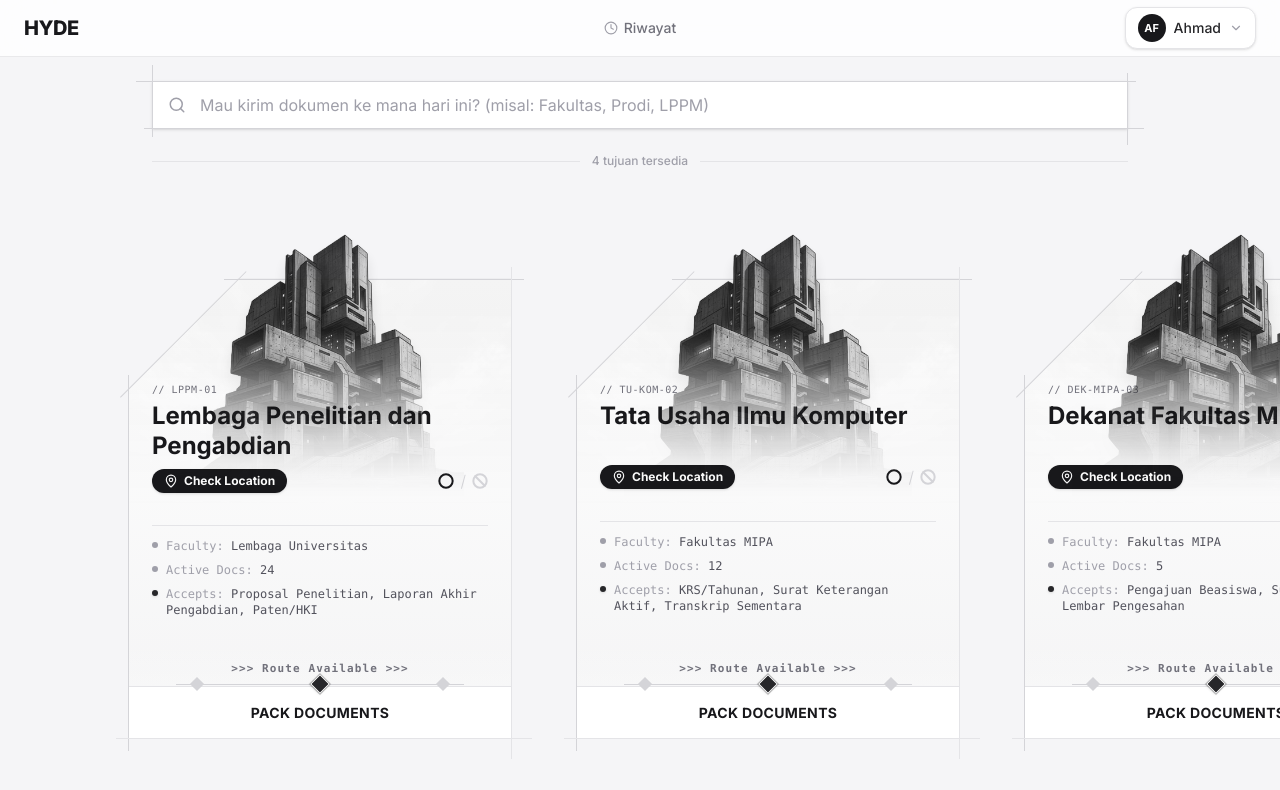
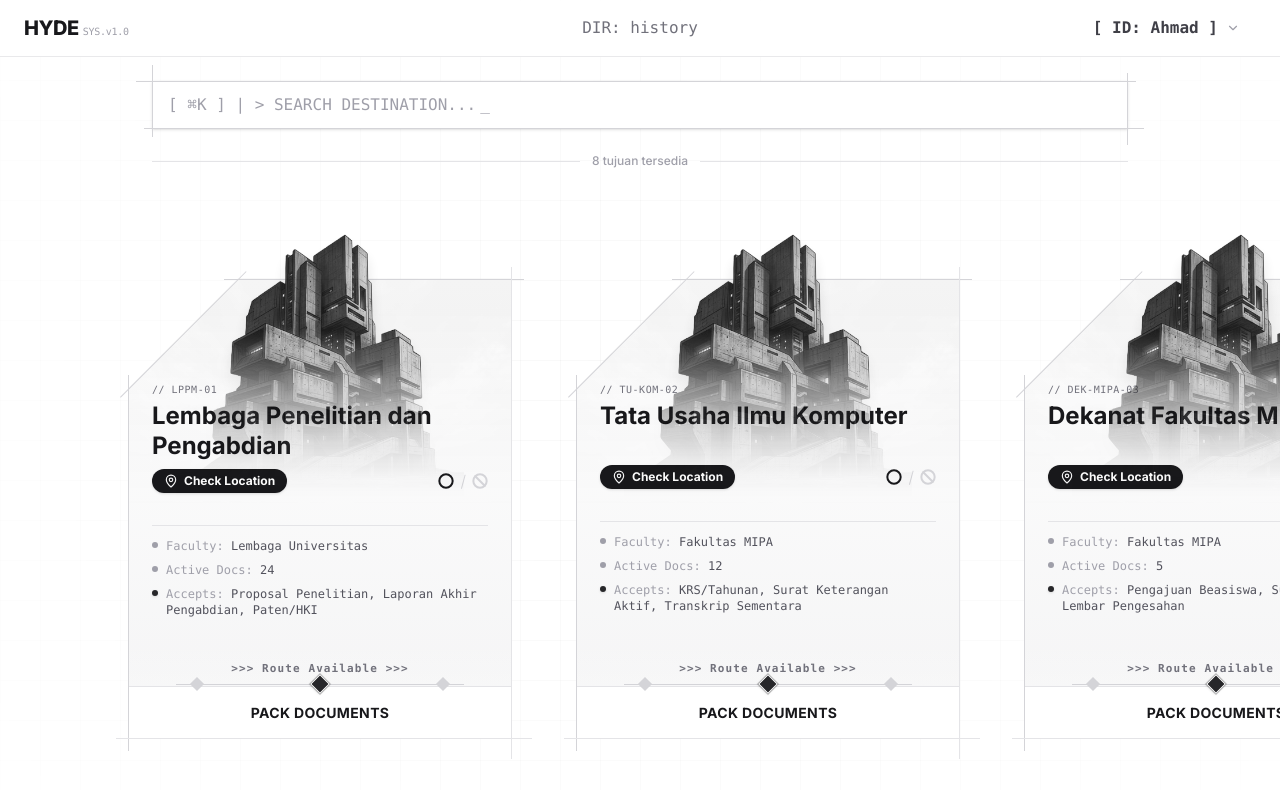
Before and after one commit to walahow/HYDE, a Next.js app: page / in a window 1280 px wide. Shown: the top 790 px of the page. Built offline with nearby package versions, Linux system fonts and the light colour scheme.

Commit message:
navbar n searchbar typa shytes

```diff
--- a/app/globals.css
+++ b/app/globals.css
@@ -97,3 +97,12 @@ body {
   backface-visibility: hidden;
   will-change: opacity, transform;
 }
+
+@keyframes terminal-blink {
+  0%, 100% { opacity: 1; }
+  50% { opacity: 0; }
+}
+
+.animate-terminal-blink {
+  animation: terminal-blink 1s step-end infinite;
+}
--- a/app/page.tsx
+++ b/app/page.tsx
@@ -1,12 +1,14 @@
 "use client";
 
 import { useState, useEffect, useRef } from "react";
-import { Search, Building2, ChevronRight, FileText } from "lucide-react";
+import { Building2, ChevronRight, FileText } from "lucide-react";
 import TopNavbar from "@/components/ui/TopNavbar";
 import DestinationCard from "@/components/ui/DestinationCard";
 import { destinations } from "@/lib/dummy-data";
 import type { UserProfile } from "@/lib/types";
 import Lenis from "lenis";
+import { InteractiveGridPattern } from "@/components/magicui/interactive-grid-pattern";
+import { cn } from "@/lib/utils";
 
 const currentUser: UserProfile = {
   name: "Ahmad Fauzan",
@@ -19,6 +21,19 @@ export default function DashboardMahasiswaPage() {
   const [query, setQuery] = useState("");
   const wrapperRef = useRef<HTMLDivElement>(null);
   const contentRef = useRef<HTMLDivElement>(null);
+  const searchInputRef = useRef<HTMLInputElement>(null);
+
+  useEffect(() => {
+    const handleKeyDown = (e: KeyboardEvent) => {
+      // CMD + K or CTRL + K
+      if (e.key === "k" && (e.metaKey || e.ctrlKey)) {
+        e.preventDefault();
+        searchInputRef.current?.focus();
+      }
+    };
+    document.addEventListener("keydown", handleKeyDown);
+    return () => document.removeEventListener("keydown", handleKeyDown);
+  }, []);
 
   const filtered = destinations.filter(
     (d) =>
@@ -32,6 +47,7 @@ export default function DashboardMahasiswaPage() {
     const lenis = new Lenis({
       wrapper: wrapperRef.current,
       content: contentRef.current,
+      eventsTarget: window,
       orientation: "horizontal",
       gestureOrientation: "vertical", // Map vertical scroll to horizontal
       smoothWheel: true,
@@ -54,11 +70,26 @@ export default function DashboardMahasiswaPage() {
   }, []);
 
   return (
-    <div className="h-screen w-full flex flex-col overflow-hidden bg-[#f5f5f7]">
+    <div className="relative h-screen w-full flex flex-col overflow-hidden bg-white">
+      {/* Background Interactive Grid */}
+      <div className="absolute inset-0 z-0">
+        <InteractiveGridPattern
+          className={cn(
+            "[mask-image:radial-gradient(900px_circle_at_center,white,transparent)]"
+          )}
+          width={40}
+          height={40}
+          squaresClassName="hover:fill-black/10"
+        />
+      </div>
+
+      <div className="pointer-events-none absolute inset-0 z-10 flex flex-col">
+        <div className="pointer-events-auto shrink-0">
           <TopNavbar user={currentUser} />
+        </div>
 
         {/* Search Header Container - Constrained Width */}
-      <div className="mx-auto w-full max-w-5xl px-6 pt-6 pb-2 shrink-0">
+        <div className="pointer-events-auto mx-auto w-full max-w-5xl px-6 pt-6 pb-2 shrink-0">
           {/* Search bar Area */}
           <div className="relative mb-6 inline-block w-full">
             {/* Custom borders for extended intersecting lines on the search bar */}
@@ -72,17 +103,23 @@ export default function DashboardMahasiswaPage() {
             {/* Bottom border: less overshoot left (bottom-left), more right (bottom-right) */}
             <div className="absolute bottom-0 -left-2 -right-4 h-px bg-zinc-300 z-10" />
 
-          <Search
-            size={18}
-            className="pointer-events-none absolute left-4 top-1/2 -translate-y-1/2 text-zinc-400 z-20"
-          />
             <input
+              ref={searchInputRef}
               type="text"
               value={query}
               onChange={(e) => setQuery(e.target.value)}
-            placeholder="Mau kirim dokumen ke mana hari ini? (misal: Fakultas, Prodi, LPPM)"
-            className="w-full relative z-0 rounded-none bg-white py-3 pl-12 pr-4 text-base text-zinc-900 shadow-sm placeholder:text-zinc-400 focus:outline-none focus:bg-zinc-50 transition-colors"
+              className="w-full relative z-0 rounded-none bg-white py-3 pl-4 pr-4 text-base text-zinc-900 shadow-sm focus:outline-none focus:bg-zinc-50 transition-colors font-mono font-light"
             />
+            {/* Custom placeholder overlay with animation */}
+            {!query && (
+              <div
+                className="pointer-events-none absolute left-4 top-1/2 -translate-y-1/2 text-zinc-400 z-10 font-mono font-light text-base flex items-center"
+                aria-hidden="true"
+              >
+                [ ⌘K ] | &gt; SEARCH DESTINATION...
+                <span className="animate-terminal-blink ml-1">_</span>
+              </div>
+            )}
           </div>
 
           {/* Divider */}
@@ -93,20 +130,23 @@ export default function DashboardMahasiswaPage() {
             </span>
             <div className="h-px flex-1 bg-zinc-200" />
           </div>
-      </div>
+        </div >
 
         {/* Full-width Cards Container Area - Drives Horizontal Scrolling */}
-      {filtered.length === 0 ? (
-        <div className="flex-1 flex flex-col items-center pt-16">
+        {
+          filtered.length === 0 ? (
+            <div className="pointer-events-none flex-1 flex flex-col items-center pt-16">
+              <div className="pointer-events-auto flex flex-col items-center">
                 <FileText size={40} className="mb-3 text-zinc-300" />
                 <p className="text-sm text-zinc-500">
                   Tidak ada tujuan yang cocok dengan pencarian Anda.
                 </p>
               </div>
+            </div>
           ) : (
             <div
               ref={wrapperRef}
-          className="flex-1 w-full overflow-hidden self-stretch pb-4 pt-16"
+              className="pointer-events-none flex-1 w-full overflow-hidden self-stretch pb-4 pt-16"
             >
               {/* This content ref holds the wide array of cards and physically scrolls left/right. Aligned to bottom to use more space. */}
               <div
@@ -114,8 +154,8 @@ export default function DashboardMahasiswaPage() {
                 className="flex flex-nowrap h-full items-center gap-16 px-[10vw] sm:px-24 xl:px-32 pr-[30vw] w-max pb-2"
               >
                 {filtered.map((dest) => (
+                  <div key={dest.id} className="pointer-events-auto shrink-0 group">
                     <DestinationCard
-                key={dest.id}
                       id={dest.id}
                       categoryCode={dest.categoryCode}
                       name={dest.name}
@@ -124,10 +164,13 @@ export default function DashboardMahasiswaPage() {
                       status={dest.status}
                       acceptedDocuments={dest.acceptedDocuments}
                     />
+                  </div>
                 ))}
               </div>
             </div>
-      )}
+          )
+        }
+      </div>
     </div>
   );
 }
--- /dev/null
+++ b/components/magicui/interactive-grid-pattern.tsx
@@ -0,0 +1,133 @@
+"use client";
+
+import { cn } from "@/lib/utils";
+import React, { useState, useRef, useCallback } from "react";
+
+interface InteractiveGridPatternProps extends React.SVGProps<SVGSVGElement> {
+    width?: number;
+    height?: number;
+    className?: string;
+    squaresClassName?: string;
+}
+
+interface TrailItem {
+    id: string;
+    x: number;
+    y: number;
+}
+
+/**
+ * HIGH PERFORMANCE InteractiveGridPattern with Trail Effect
+ * Uses SVG Pattern for the grid lines and a single snapping rect for the hover effect.
+ * This reduces DOM elements from ~20,000+ to just a few, ensuring 60fps responsiveness.
+ */
+export function InteractiveGridPattern({
+    width = 40,
+    height = 40,
+    className,
+    squaresClassName,
+    ...props
+}: InteractiveGridPatternProps) {
+    const [trail, setTrail] = useState<TrailItem[]>([]);
+    const containerRef = useRef<SVGSVGElement>(null);
+    const lastPos = useRef<{ x: number; y: number } | null>(null);
+
+    const handleMouseMove = (event: React.MouseEvent<SVGSVGElement>) => {
+        if (!containerRef.current) return;
+        const rect = containerRef.current.getBoundingClientRect();
+        const x = event.clientX - rect.left;
+        const y = event.clientY - rect.top;
+
+        // Snap to grid
+        const gridX = Math.floor(x / width) * width;
+        const gridY = Math.floor(y / height) * height;
+
+        // Damping: Only add if position changed
+        if (lastPos.current?.x === gridX && lastPos.current?.y === gridY) return;
+        lastPos.current = { x: gridX, y: gridY };
+
+        const id = `${gridX}-${gridY}-${Date.now()}`;
+        const newItem: TrailItem = { id, x: gridX, y: gridY };
+
+        setTrail((prev) => [...prev, newItem]);
+
+        // Remove item after animation completes (e.g., 1500ms)
+        setTimeout(() => {
+            setTrail((prev) => prev.filter((item) => item.id !== id));
+        }, 1500);
+    };
+
+    return (
+        <svg
+            ref={containerRef}
+            width="100%"
+            height="100%"
+            className={cn(
+                "absolute inset-0 h-full w-full",
+                className,
+            )}
+            onMouseMove={handleMouseMove}
+            {...props}
+        >
+            <defs>
+                <pattern
+                    id="grid-pattern"
+                    width={width}
+                    height={height}
+                    patternUnits="userSpaceOnUse"
+                >
+                    <path
+                        d={`M ${width} 0 L 0 0 0 ${height}`}
+                        fill="none"
+                        stroke="currentColor"
+                        strokeWidth="1"
+                        className="text-black/5"
+                    />
+                </pattern>
+            </defs>
+
+            {/* Repeating Grid Background */}
+            <rect width="100%" height="100%" fill="url(#grid-pattern)" />
+
+            {/* Interactive Trail Squares */}
+            {trail.map((item) => (
+                <rect
+                    key={item.id}
+                    x={item.x}
+                    y={item.y}
+                    width={width}
+                    height={height}
+                    className={cn(
+                        "fill-black/10 origin-center pointer-events-none",
+                        squaresClassName
+                    )}
+                    style={{
+                        animation: "trail-elegant 1.5s cubic-bezier(0.22, 1, 0.36, 1) forwards",
+                        transformOrigin: `${item.x + width / 2}px ${item.y + height / 2}px`
+                    }}
+                />
+            ))}
+
+            <style jsx>{`
+                @keyframes trail-elegant {
+                    0% {
+                        opacity: 0;
+                        transform: scale(0.9);
+                    }
+                    15% {
+                        opacity: 1;
+                        transform: scale(1);
+                    }
+                    35% {
+                        opacity: 1;
+                        transform: scale(1);
+                    }
+                    100% {
+                        opacity: 0;
+                        transform: scale(1.05);
+                    }
+                }
+            `}</style>
+        </svg>
+    );
+}
--- a/components/ui/TopNavbar.tsx
+++ b/components/ui/TopNavbar.tsx
@@ -3,7 +3,7 @@
 import { useState, useRef, useEffect } from "react";
 import Link from "next/link";
 import { usePathname } from "next/navigation";
-import { ChevronDown, LogOut, Clock, Building2, LayoutDashboard } from "lucide-react";
+import { ChevronDown, Power, Building2, LayoutDashboard } from "lucide-react";
 import type { UserProfile } from "@/lib/types";
 
 interface TopNavbarProps {
@@ -41,7 +41,7 @@ export default function TopNavbar({ user }: TopNavbarProps) {
 
     const centerLink = isOnRiwayat
         ? { href: dashboardHref, label: "Dashboard", Icon: LayoutDashboard }
-        : { href: riwayatHref, label: "Riwayat", Icon: Clock };
+        : { href: riwayatHref, label: "DIR: history", Icon: null };
 
     return (
         <nav className="sticky top-0 z-50 w-full border-b border-zinc-200/80 bg-white/80 backdrop-blur-xl">
@@ -49,9 +49,12 @@ export default function TopNavbar({ user }: TopNavbarProps) {
 
                 {/* Left: Logo */}
                 <div className="flex items-center">
-                    <Link href={dashboardHref} className="flex items-center">
+                    <Link href={dashboardHref} className="flex items-baseline gap-1 group">
                         <span className="text-xl font-extrabold tracking-tight text-zinc-900">
                             HYDE
+                        </span>
+                        <span className="text-[10px] font-mono font-light text-zinc-400 tracking-tight">
+                            SYS.v1.0
                         </span>
                     </Link>
                 </div>
@@ -60,9 +63,9 @@ export default function TopNavbar({ user }: TopNavbarProps) {
                 <div className="flex items-center justify-center">
                     <Link
                         href={centerLink.href}
-                        className="flex items-center gap-1.5 rounded-lg px-3 py-1.5 text-sm font-medium text-zinc-500 transition-colors hover:bg-zinc-100 hover:text-zinc-900"
+                        className="flex items-center gap-1.5 rounded-none px-4 py-2 text-base font-light font-mono text-zinc-500 transition-colors hover:bg-black hover:text-white"
                     >
-                        <centerLink.Icon size={14} className="text-zinc-400" />
+                        {centerLink.Icon && <centerLink.Icon size={14} className="text-zinc-400 group-hover:text-white transition-colors" />}
                         {centerLink.label}
                     </Link>
                 </div>
@@ -72,31 +75,28 @@ export default function TopNavbar({ user }: TopNavbarProps) {
                     <div className="relative" ref={dropdownRef}>
                         <button
                             onClick={() => setOpen((v) => !v)}
-                            className="flex items-center gap-2 rounded-xl border border-zinc-200 bg-white px-3 py-1.5 shadow-sm transition-all hover:border-zinc-300 hover:shadow-md"
+                            className="group flex items-center gap-2 rounded-none bg-transparent px-4 py-2 text-base font-bold font-mono text-zinc-700 transition-colors hover:bg-black hover:text-white"
                             aria-expanded={open}
                             aria-haspopup="true"
                         >
-                            <span className="flex h-7 w-7 items-center justify-center rounded-full bg-zinc-900 text-[11px] font-bold text-white select-none">
-                                {initials}
-                            </span>
-                            <span className="hidden max-w-[120px] truncate text-sm font-medium text-zinc-800 sm:block">
-                                {user.name.split(" ")[0]}
+                            <span>
+                                [ ID: {user.name.split(" ")[0]} ]
                             </span>
                             <ChevronDown
                                 size={14}
-                                className={`text-zinc-400 transition-transform duration-200 ${open ? "rotate-180" : ""}`}
+                                className={`text-zinc-400 transition-transform duration-200 group-hover:text-white ${open ? "rotate-180" : ""}`}
                             />
                         </button>
 
                         {/* Dropdown panel */}
                         {open && (
-                            <div className="absolute right-0 mt-2 w-64 origin-top-right rounded-2xl border border-zinc-200 bg-white p-1 shadow-xl ring-1 ring-black/5">
+                            <div className="absolute right-0 mt-2 w-64 origin-top-right rounded-none border border-zinc-200 bg-white p-1 shadow-xl ring-1 ring-black/5">
                                 {/* User info header */}
                                 <div className="px-3 py-3">
-                                    <div className="flex items-center gap-3">
-                                        <span className="flex h-10 w-10 shrink-0 items-center justify-center rounded-full bg-zinc-900 text-sm font-bold text-white">
-                                            {initials}
-                                        </span>
+                                    <div className="flex flex-col gap-1">
+                                        <div className="font-mono font-light text-[10px] text-zinc-400">
+                                            SECURE_SESSION_ACTIVE
+                                        </div>
                                         <div className="min-w-0">
                                             <p className="truncate text-sm font-semibold text-zinc-900">
                                                 {user.name}
@@ -120,9 +120,9 @@ export default function TopNavbar({ user }: TopNavbarProps) {
                                 <Link
                                     href={centerLink.href}
                                     onClick={() => setOpen(false)}
-                                    className="flex items-center gap-2.5 rounded-xl px-3 py-2 text-sm text-zinc-700 transition-colors hover:bg-zinc-100"
+                                    className="flex items-center gap-2.5 rounded-none px-3 py-2 text-sm font-mono text-zinc-700 transition-colors hover:bg-black hover:text-white"
                                 >
-                                    <centerLink.Icon size={15} className="text-zinc-400" />
+                                    {centerLink.Icon && <centerLink.Icon size={15} className="text-zinc-400 group-hover:text-white transition-colors" />}
                                     {centerLink.label}
                                 </Link>
 
@@ -131,10 +131,11 @@ export default function TopNavbar({ user }: TopNavbarProps) {
                                 {/* Logout */}
                                 <button
                                     onClick={() => setOpen(false)}
-                                    className="flex w-full items-center gap-2.5 rounded-xl px-3 py-2 text-sm text-red-600 transition-colors hover:bg-red-50"
+                                    className="flex w-full items-center justify-center gap-2 rounded-none px-3 py-2 text-sm font-mono font-bold text-red-600 transition-colors hover:bg-red-600 hover:text-white"
                                 >
-                                    <LogOut size={15} />
-                                    Keluar
+                                    <span>[</span>
+                                    <Power size={14} strokeWidth={3} />
+                                    <span>LOG OUT ]</span>
                                 </button>
                             </div>
                         )}
--- a/lib/dummy-data.ts
+++ b/lib/dummy-data.ts
@@ -40,6 +40,46 @@ export const destinations: Destination[] = [
         documentCount: 19,
         status: "open",
         acceptedDocuments: ["Legalisir Ijazah", "Surat Cuti Akademik", "Pencetakan KTM"],
+    },
+    {
+        id: "dest-5",
+        categoryCode: "LAB-ICT-05",
+        name: "Laboratorium ICT",
+        faculty: "Fakultas MIPA",
+        description: "Pusat penelitian Teknologi Informasi dan Komunikasi",
+        documentCount: 8,
+        status: "open",
+        acceptedDocuments: ["Peminjaman Alat", "Akses Server", "Sertifikasi IT"],
+    },
+    {
+        id: "dest-6",
+        categoryCode: "PERPUS-06",
+        name: "Perpustakaan Pusat",
+        faculty: "Universitas",
+        description: "Layanan administrasi keanggotaan dan bebas pustaka",
+        documentCount: 31,
+        status: "open",
+        acceptedDocuments: ["Bebas Pustaka", "Keanggotaan Baru", "Denda Buku"],
+    },
+    {
+        id: "dest-7",
+        categoryCode: "FT-TU-07",
+        name: "Tata Usaha Teknik Sipil",
+        faculty: "Fakultas Teknik",
+        description: "Layanan mahasiswa jurusan Teknik Sipil",
+        documentCount: 15,
+        status: "closed",
+        acceptedDocuments: ["Laporan Praktek", "Yudisium", "Cuti Studi"],
+    },
+    {
+        id: "dest-8",
+        categoryCode: "FK-ADM-08",
+        name: "Admin Fakultas Kedokteran",
+        faculty: "Fakultas Kedokteran",
+        description: "Layanan administrasi pendidikan dokter",
+        documentCount: 42,
+        status: "open",
+        acceptedDocuments: ["Izin Koas", "Kelengkapan UKMPPD", "Surat Keterangan"],
     },
 ];
 
--- /dev/null
+++ b/lib/utils.ts
@@ -0,0 +1,6 @@
+import { clsx, type ClassValue } from "clsx"
+import { twMerge } from "tailwind-merge"
+
+export function cn(...inputs: ClassValue[]) {
+    return twMerge(clsx(inputs))
+}
```
Also changed, not shown: components/ui/TerminalSearchTrigger.tsx (added, +38 -0 lines), package.json (+7 -0 lines), 1 other file (tests, documents, lock files or other folders). Lines whose indentation alone changed are shown as unchanged.
